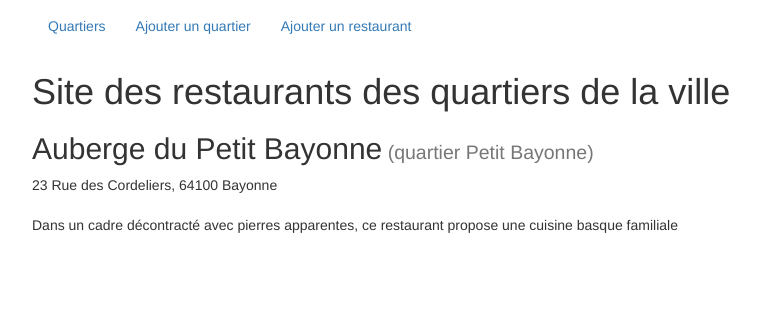
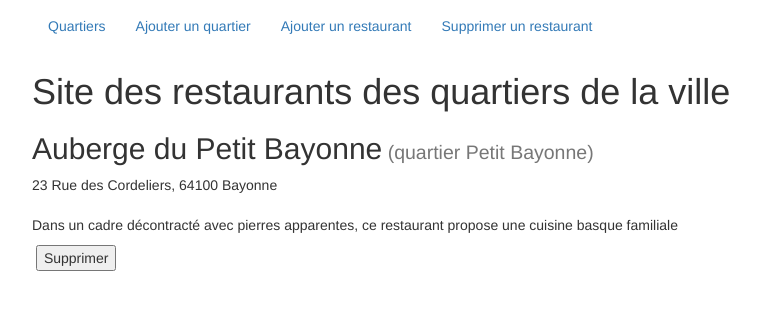
Before and after one commit to kris-ipeh/GRETA_restoBaiona, a PHP site: page /fiche_restaurant.php?id=1 in a window 1280 px wide. Shown: the top 310 px of the page, without its empty margins (38-798 px from the left). Run offline with PHP 8.4, Linux system fonts and the light colour scheme; data comes from the database, SQL or seed files in the repository; data that the repository does not hold is empty; a stand-in replaces the project's code that opens the database connection.

Commit message:
debut du dev de la suppression (ne marche pas encore)

```diff
--- a/fiche_restaurant.php
+++ b/fiche_restaurant.php
@@ -43,5 +43,11 @@ echo $ligne['description'];
 echo '</p>';
 
 ?>
+	<div>
+	<!--bouton Supprimer-->
+	<label for="submit"></label>
+	<input type="submit" name="text" value="Supprimer">
+	</div>
+
 
 <?php include("pieddepage.php"); ?>
--- a/menu.inc.php
+++ b/menu.inc.php
@@ -14,6 +14,11 @@
    <a href="ajouter_un_restaurant.php">
     Ajouter un restaurant
    </a>
+   </li>
+   <li>
+	<a href="form_suppr_restaurant.php">
+	Supprimer un restaurant
+	</a>
   </li>
  </ul>
 </nav>
```
